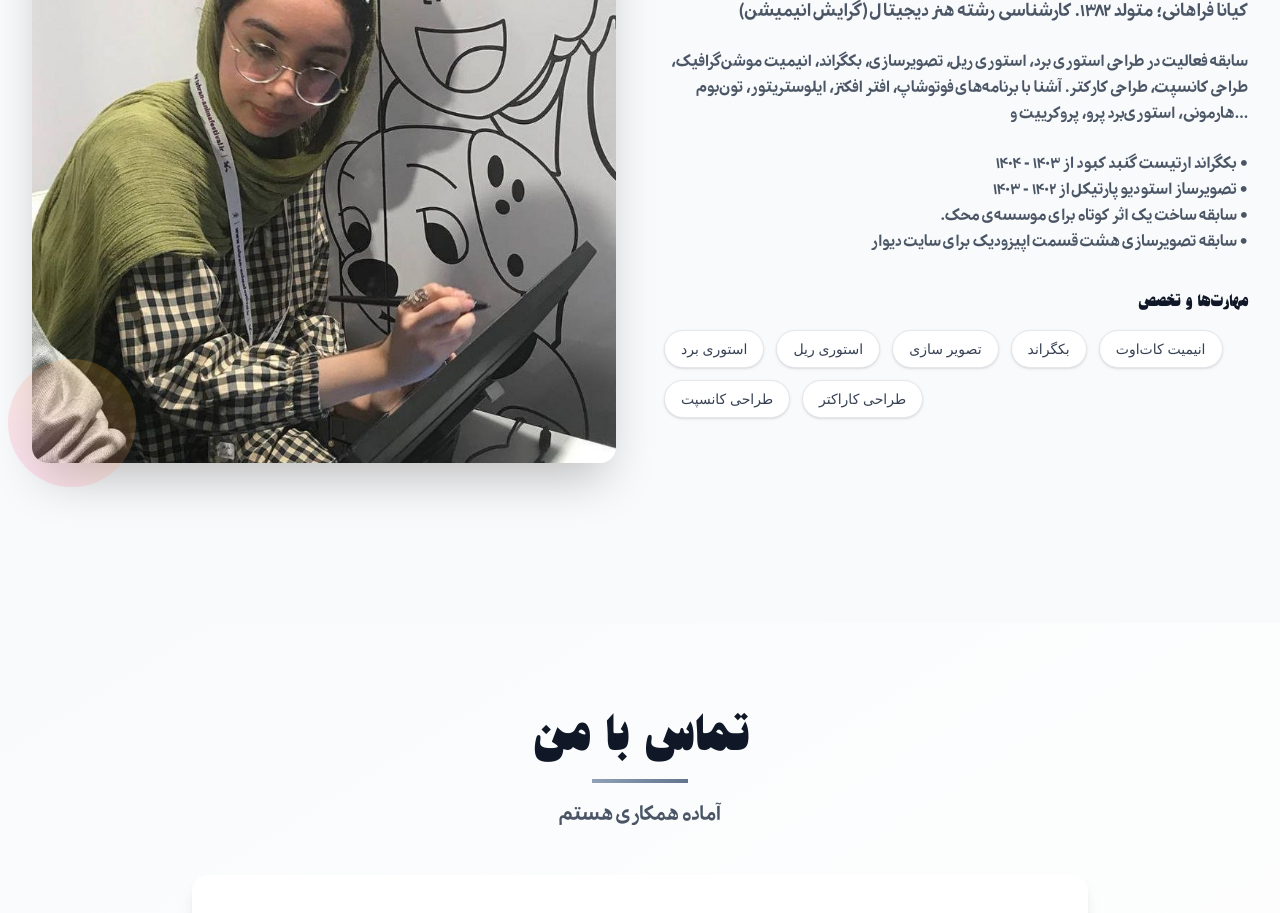
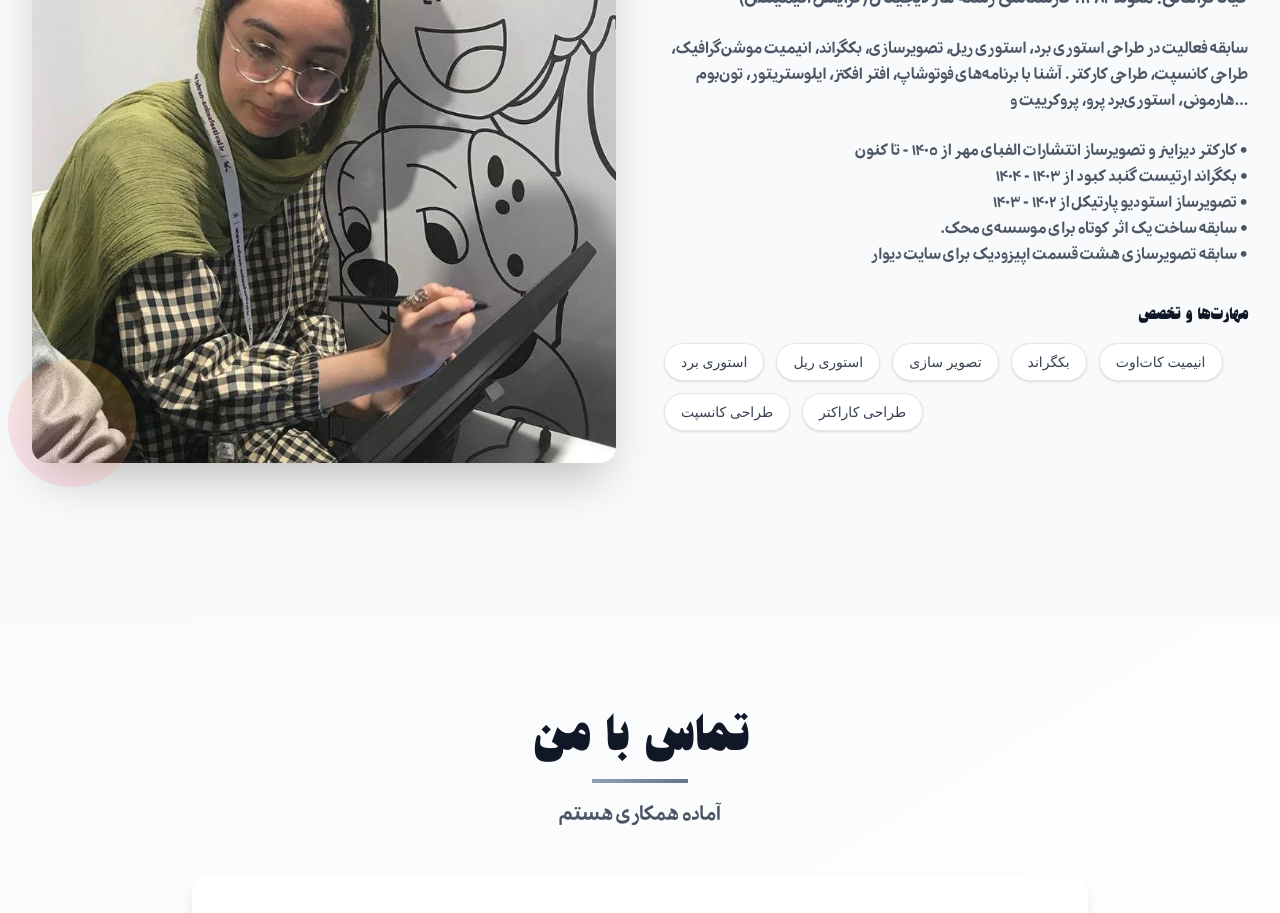
Before and after one commit to KiyarashFarahani/Artist-Portfolio, a Next.js app: page / in a window 1280 px wide. Shown: the part 6240-7153 px from the top of the page. Built offline with nearby package versions, Linux system fonts and the light colour scheme; a web font is replaced by a local one.

Commit message:
docs: update about me texts

```diff
--- a/src/components/About.tsx
+++ b/src/components/About.tsx
@@ -67,6 +67,8 @@ const About = () => {
               </p>
 
               <p dir="rtl">
+              • کارکتر دیزاینر و تصویرساز انتشارات الفبای مهر از ۱۴۰۵ - تا کنون
+              <br></br>
               • بکگراند ارتیست گنبد کبود از ۱۴۰۳ - ۱۴۰۴
               <br></br>
 • تصویرساز استودیو پارتیکل از ۱۴۰۲ - ۱۴۰۳
```
